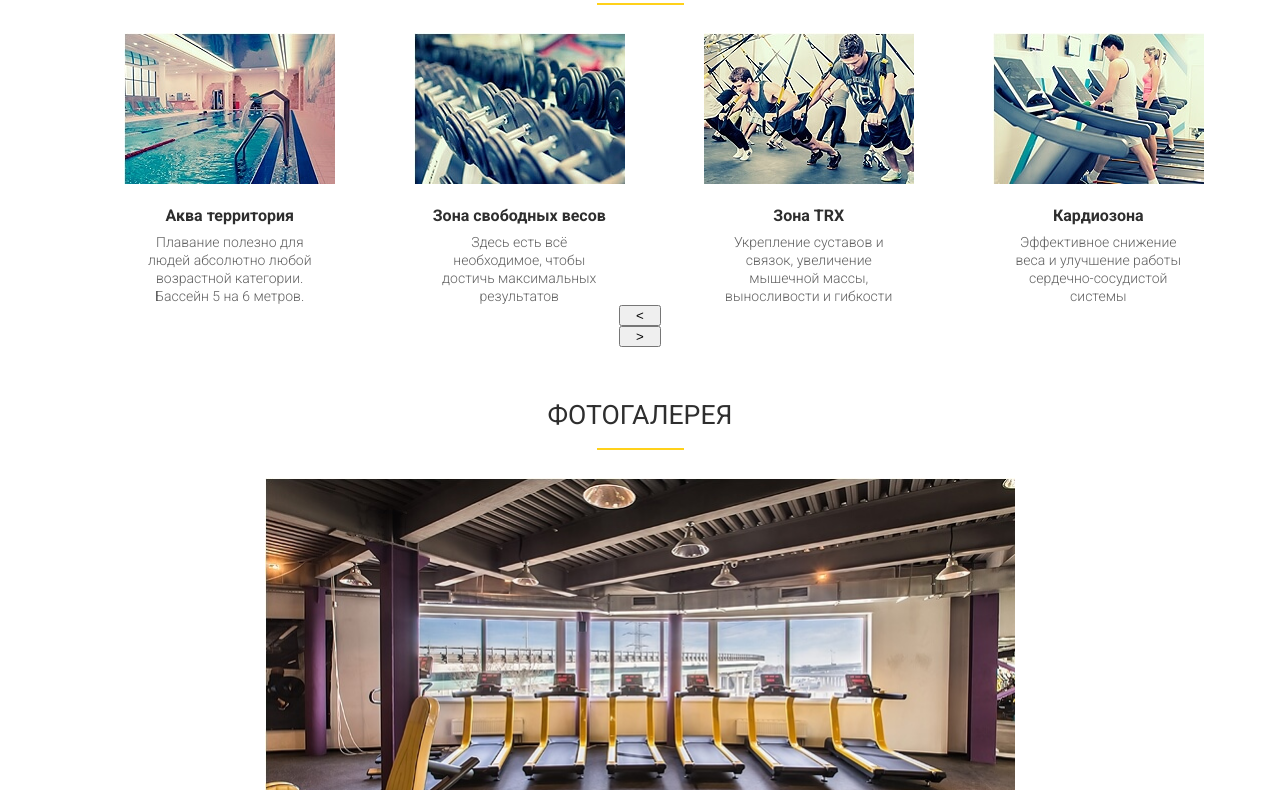
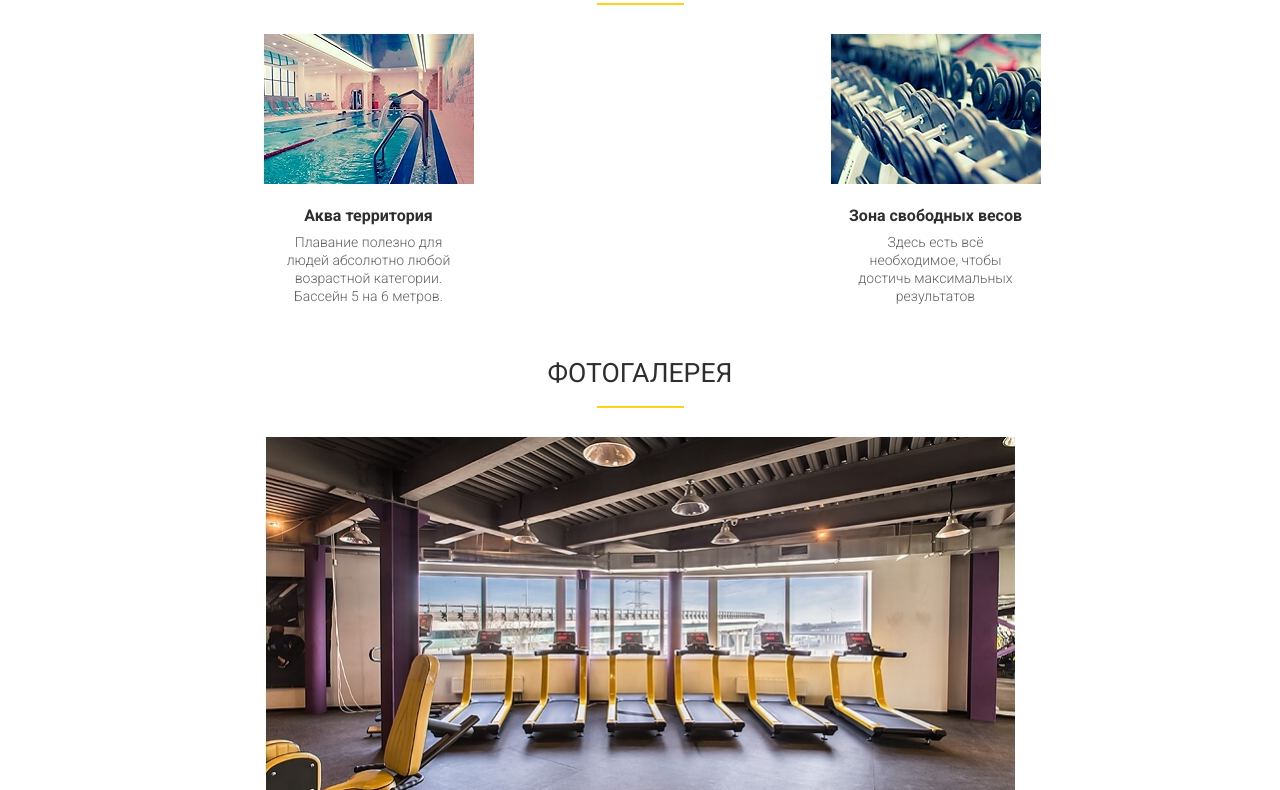
Before and after one commit to kross23/midlDiplom, a plain HTML site: page index.html in a window 1280 px wide. Shown: the part 1679-2469 px from the top of the page. Drawn offline with Linux system fonts and the light colour scheme.

Commit message:
last commit

```diff
--- a/script.js/script.js
+++ b/script.js/script.js
@@ -90,17 +90,33 @@ document.addEventListener("DOMContentLoaded", () => {
 			intervalSl = Math.floor(100 / curent);
 		const addBtn = () => {
 			const btnPrew = document.createElement('button'),
-				btnNext = document.createElement('button');
-			btnNext.classList.add('services-slider');
-			btnPrew.classList.add('services-slider'); //btnPrew//services-slider
+				btnNext = document.createElement('button'),
+				slaiderElem = document.createElement('div'),
+				rElem = document.createElement('div');
+				rElem.classList.add('slaider_class');
+				slaiderElem.classList.add('services-slider');
+				slide.forEach((item)=>{
+					rElem.append(item);
+				});
+				slaiderElem.append(rElem);
+
+				mainSl.appendChild(slaiderElem);
+
+				console.log('slaiderElem: ', slaiderElem);
+
+			//	servicesSlider = document.querySelector('.services-slider');
+			servicesSlider.parentNode.removeChild(servicesSlider);//element.parentNode.removeChild(element);
+
 			btnNext.classList.add('slider-arrow');
 			btnPrew.classList.add('slider-arrow');
 			btnNext.classList.add('next');
 			btnPrew.classList.add('prev');
 			btnNext.innerHTML = '<span>></span>';
 			btnPrew.innerHTML = '<span><</span>';
-			mainSl.append(btnPrew);
-			mainSl.append(btnNext);
+			slaiderElem.appendChild(btnPrew);
+			slaiderElem.append(btnNext);
+
+
 		};
 		addBtn();
 		const btnNext = mainSl.querySelector('.next');
@@ -111,6 +127,9 @@ document.addEventListener("DOMContentLoaded", () => {
 		const start = () => {
 			mainSl.classList.add('sliderSl');
 			servicesSlider.classList.add('slaider_class');
+
+
+
 			slide.forEach(element => {
 				element.classList.add('slaider_item');
 			});
@@ -127,16 +146,21 @@ document.addEventListener("DOMContentLoaded", () => {
 			.slaider_class{
 				transition: transform 0.6s ease;
 				will-change: transform;
+				display: flex;
+
 
 			}
 			.slaider_item{
+				display: inline;
 				flex : 0 0 ${intervalSl}%;
 
 			}
+
 			`;
 			document.head.appendChild(style);
 		};
 		addStyle();
+
 		const prevSl = () => {
 			--position;
 			if(position<0){
```
Also changed, not shown: index.html (+1 -0 lines).
